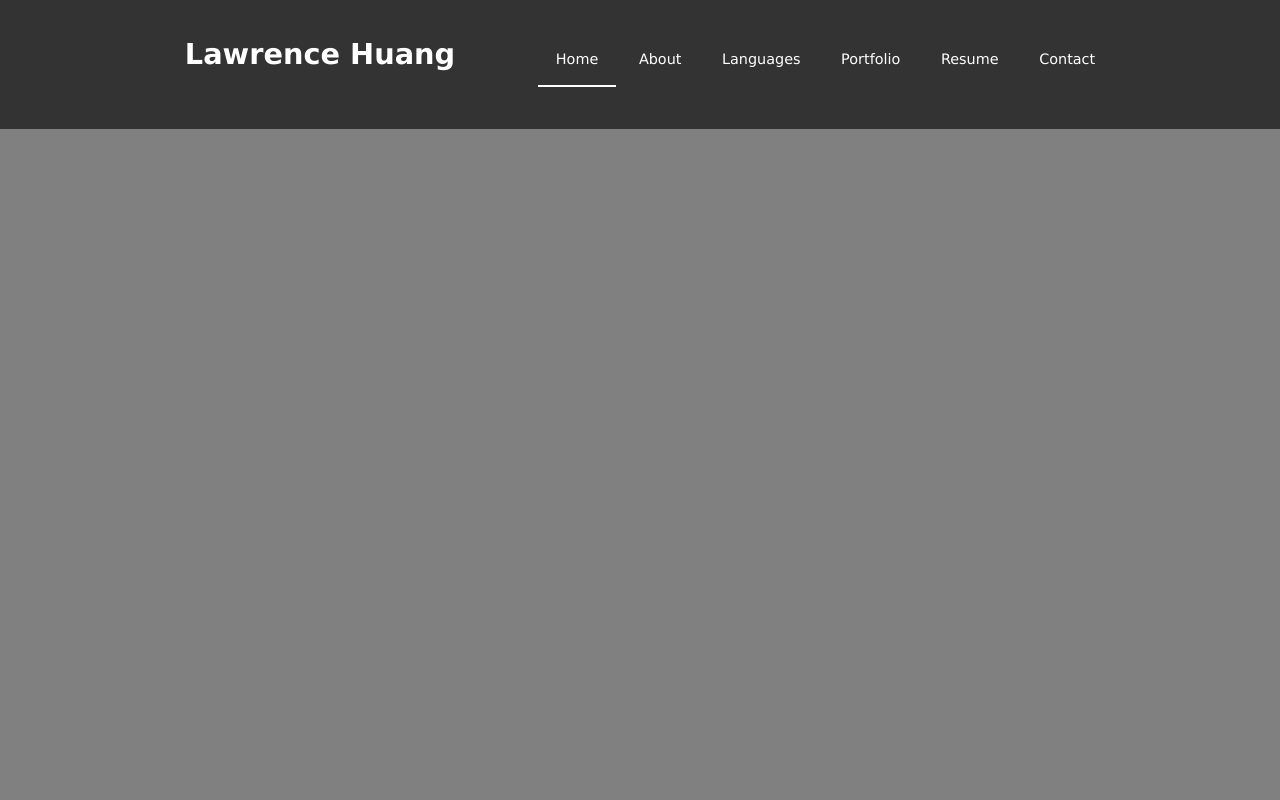
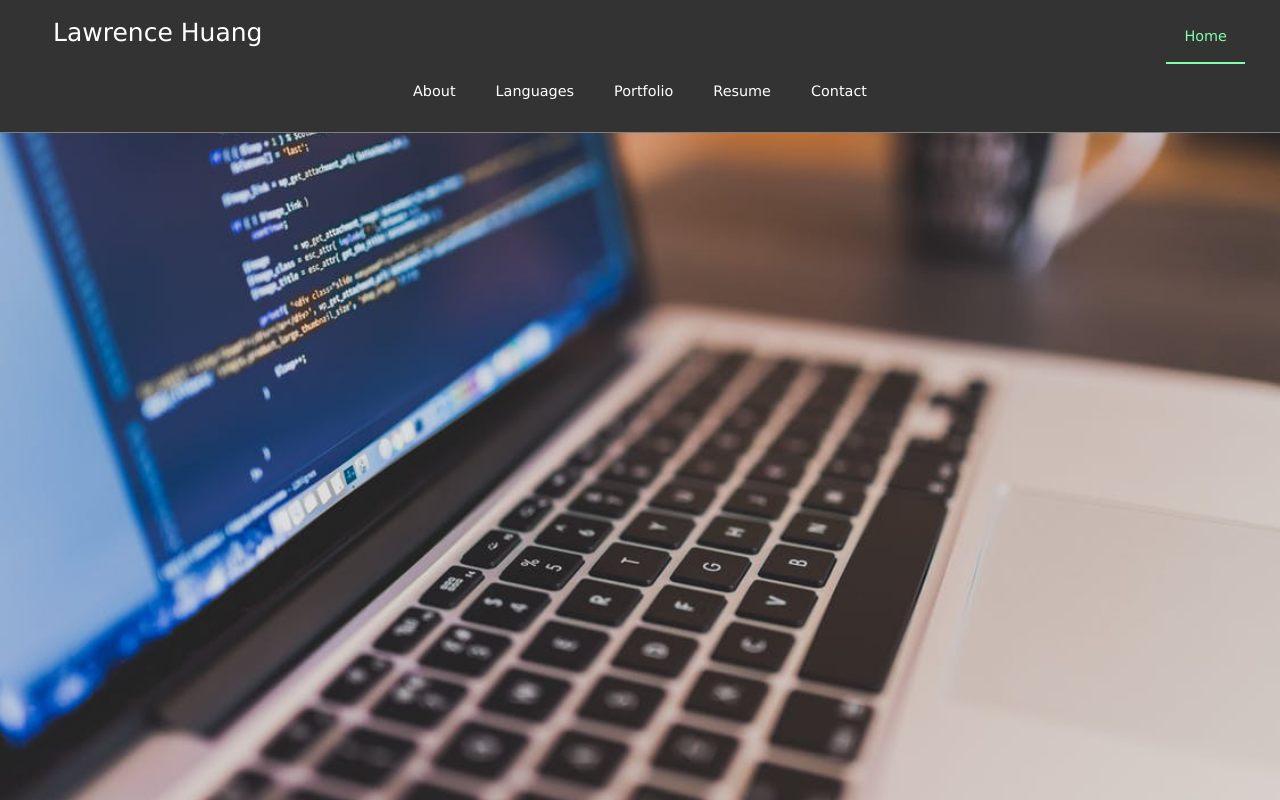
Before and after one commit to lawrencehuang48/Personal-Portfolio, a plain HTML site: page Index.html in a window 1280 px wide. Shown: the top 800 px of the page. Drawn offline with nearby package versions, Linux system fonts and the light colour scheme.

Commit message:
ui changes

```diff
--- a/Index.html
+++ b/Index.html
@@ -1,9 +1,13 @@
 <html>
+    <head>
+        <script src="https://ajax.googleapis.com/ajax/libs/jquery/3.3.1/jquery.min.js"></script>
+        <script src="Scripts.js"></script>
+    </head>
     <title>Lawrence Huang - Portfolio</title>
     <link rel="stylesheet" href="Style.css">
     <body>
         <div class="navbar">
-            <h1><a href="Index.html" class="logo">Lawrence Huang</a></h1>
+            <a href="Index.html" id="logo">Lawrence Huang</a>
             <a href="Index.html" class="active">Home</a>
             <a href="#">About</a>
             <a href="#">Languages</a>
--- /dev/null
+++ b/Scripts.js
@@ -0,0 +1,4 @@
+$("window").scroll(function() {
+    $("navbar").css("background-color", "#333333");
+    console.log("hi");
+});
--- a/Style.css
+++ b/Style.css
@@ -1,44 +1,50 @@
-h1 {
+#logo {
     color: white;
     display: inline-block;
-    padding-right: 60px;
+    padding-right: 900px;
+    font-family: Verdana, Geneva, Tahoma, sans-serif;
+    font-size: 25px;
 }
 
 body {
-    /*background-color: #333;*/
-    background-color: gray;
+    background-color: #f2f2f2;
     padding: 0;
     margin: 0;
+    height: 100%;
 }
 
 .navbar {
-    font-family: Verdana;
-    font-size: 90%;
+    background-color: #333;
     overflow: hidden;
-    background-color: #333;
     text-align: center;
     position: fixed;
     width: 100%;
-    padding-bottom: 20px;
+    padding-bottom: 15px;
+    border-bottom: gray solid 0.5px;
 }
 
 .navbar a {
+    font-family: Verdana;
+    font-size: 90%;
     display: inline-block;
     color: white;
     text-decoration: none;
     padding: 18px 18px 18px 18px;
 }
 
-.navbar a:hover:not(.logo):not(.active) {
-    border-bottom: white solid 2px;
+.navbar a:hover:not(#logo) {
+    color: #80ffaa;
+    border-bottom: #80ffaa solid 2px;
 }
 
-.active {
-    border-bottom: white solid 2px;
+.navbar a.active {
+    color: #80ffaa;
+    border-bottom: #80ffaa solid 2px;
 }
 
 .parallax {
-    min-height: 950px;
+    background-image: url('splash.jpeg');
+    height: 100%;
     background-attachment: fixed;
     background-position: center;
     background-repeat: no-repeat;
@@ -48,7 +54,7 @@ body {
 .AboutDiv {
     display: block;
     font-family: Verdana;
-    height: 500px;
+    height: 100%;
     background-color: #1a1a1a;
     overflow: hidden;
     font-size: 25px;
```
Also changed, not shown: splash.jpeg (added).
